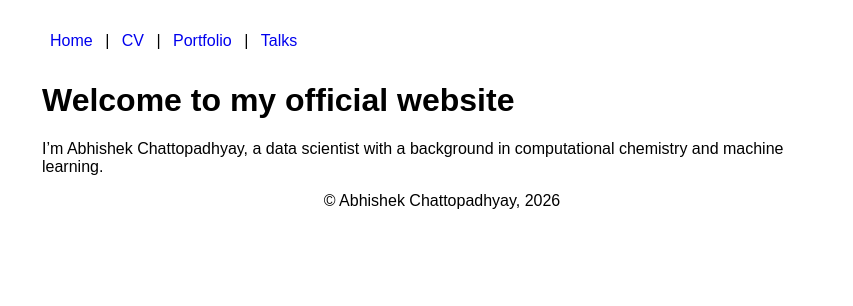
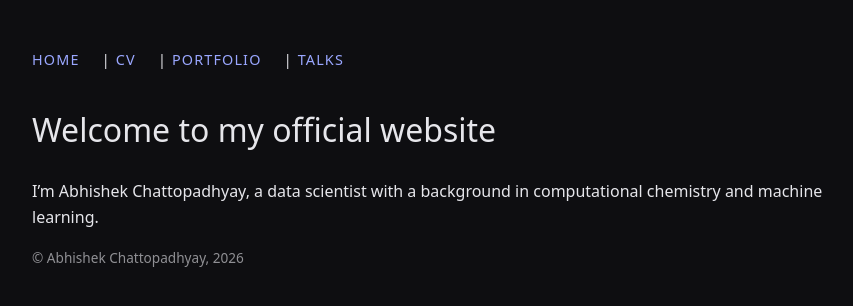
Before and after one commit to abhishek-chattopadhyay/home, a Jekyll site: the page built from index.md, in a window 1280 px wide. Shown: the top 306 px of the page, without its empty margins (198-1051 px from the left). Built offline with Jekyll 4.4.1, drawn with Linux system fonts in a browser that asks for light colours.

Commit message:
Updated style.css

```diff
--- a/_config.yml
+++ b/_config.yml
@@ -1,3 +1,3 @@
 title: Abhishek Chattopadhyay
 description: Personal Website
-theme: minima
+theme:
--- a/style.css
+++ b/style.css
@@ -1,16 +1,42 @@
 body {
-    font-family: sans-serif;
-    max-width: 800px;
-    margin: auto;
-    padding: 2em;
-  }
+  background: #0e0e11;
+  color: #e6e6eb;
+  font-family: system-ui, -apple-system, BlinkMacSystemFont, "Segoe UI", sans-serif;
+  max-width: 820px;
+  margin: auto;
+  padding: 3em 1.5em;
+  line-height: 1.65;
+}
 
-  nav a {
-    margin: 0 0.5em;
-    text-decoration: none;
-  }
+a {
+  color: #9aa7ff;
+  text-decoration: none;
+}
 
-  header, footer {
-    text-align: center;
-    margin-bottom: 2em;
-  }
+a:hover {
+  text-decoration: underline;
+}
+
+h1, h2 {
+  font-weight: 500;
+}
+
+header {
+  margin-bottom: 3em;
+}
+
+
+nav {
+  font-size: 0.9em;
+  letter-spacing: 0.08em;
+  text-transform: uppercase;
+}
+
+nav a {
+  margin-right: 1.2em;
+}
+
+footer {
+  opacity: 0.6;
+  font-size: 0.85em;
+}
```
